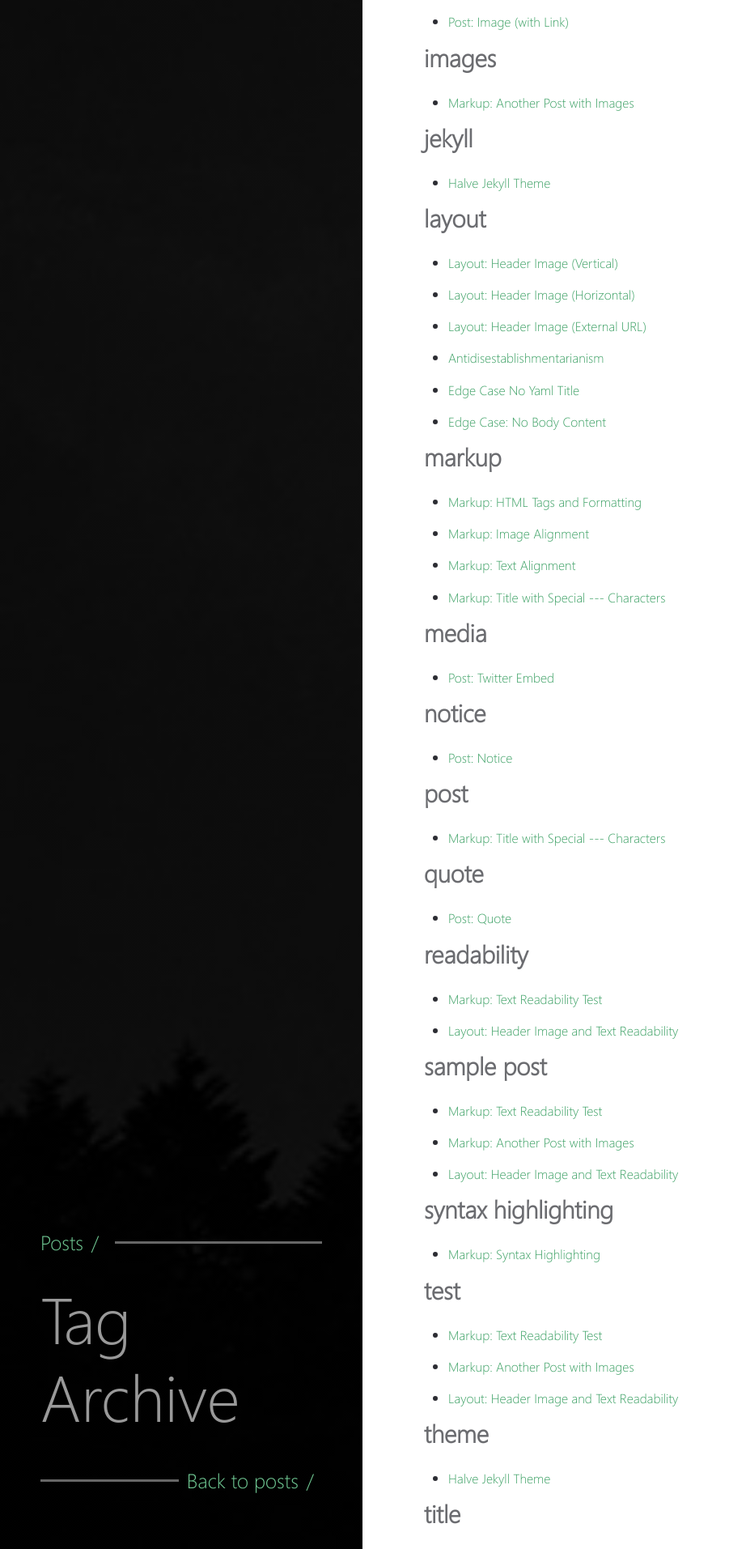
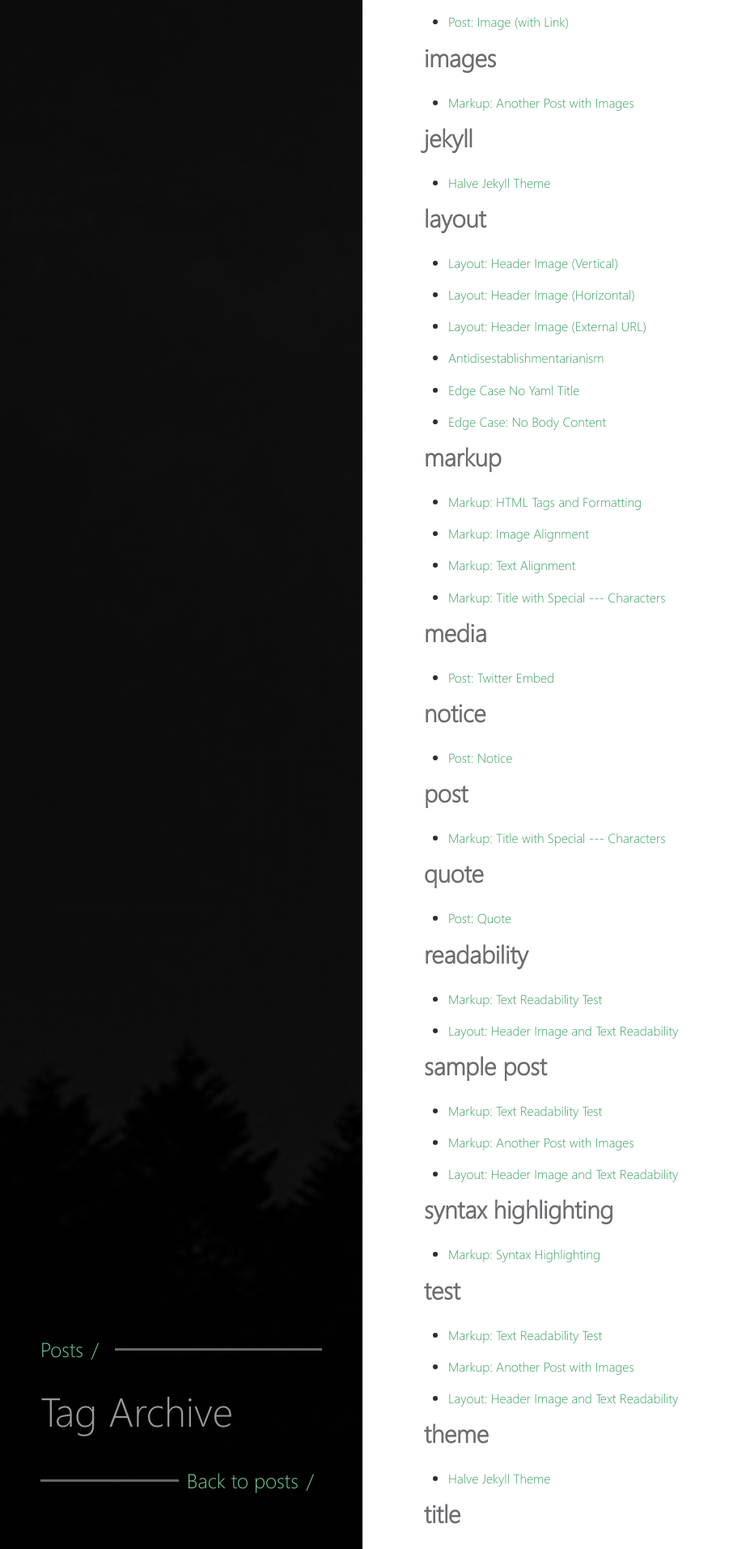
Before and after one commit to Rednuo/Rednuo.github.io, a Jekyll site: the page built from _pages/tags.md, in a window 1280 px wide. Shown: the part 3087-5000 px from the top of the page at 81% size, without its empty margins (0-901 px from the left). Built offline with Jekyll 4.4.1, drawn with Linux system fonts in a browser that asks for light colours.

Commit message:
Update _site.scss

```diff
--- a/assets/_sass/_site.scss
+++ b/assets/_sass/_site.scss
@@ -463,7 +463,7 @@ canvas {
 }
 
 .section-title {
-  font-size: 100px;
+  font-size: 50px;
   position: absolute;
   bottom: 50px;
   left: 50px;
@@ -594,7 +594,7 @@ canvas {
     position: relative;
     left: auto;
     bottom: auto;
-    font-size: 80px;
+    font-size: 50px;
   }
   .tags > li {
     background: none;
@@ -775,7 +775,7 @@ canvas {
     }
   }
   .section-title {
-    font-size: 80px;
+    font-size: 50px;
   }
   .projects-menu li {
     width: 100% !important;
```
